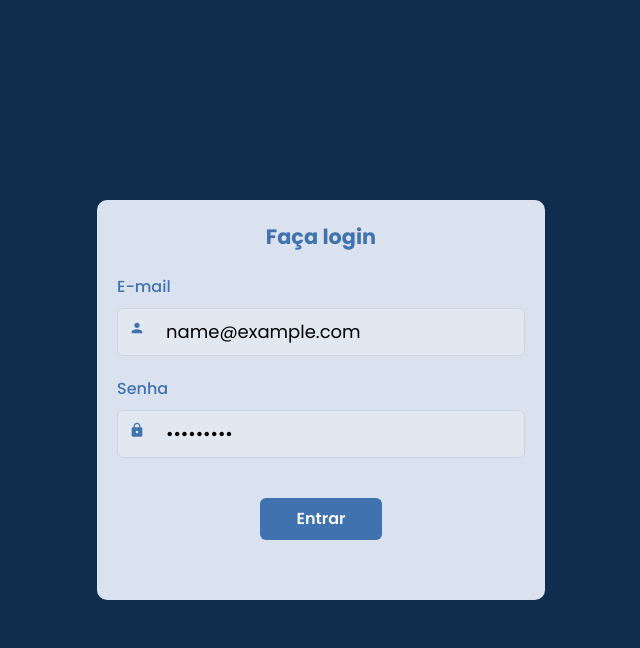
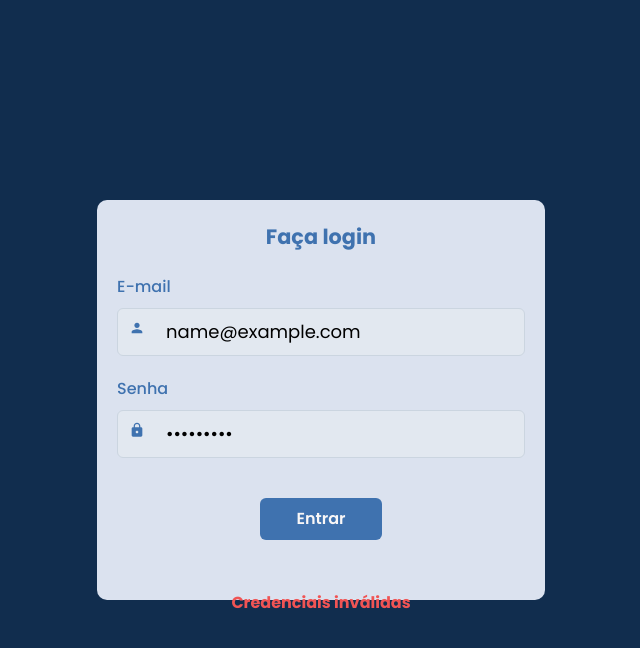
Before and after one commit to henriquedantass/hox-test-frontend, a React (Vite) app: page /login in a window 1280 px wide. Both pictures are taken after typing "name@example.com", "Sample123" into the empty fields and a click on the button "Entrar". Shown: the top 648 px of the page, without its empty margins (319-959 px from the left). Built offline with nearby package versions, Linux system fonts and the light colour scheme; no server answers.

Commit message:
[UPDATE] signIn error

```diff
--- a/src/pages/Login.tsx
+++ b/src/pages/Login.tsx
@@ -4,10 +4,10 @@ import { Button } from "../components/Button";
 import { Input } from "../components/Form/Input";
 import { yupResolver } from "@hookform/resolvers/yup";
 import { MdLock, MdPerson } from "react-icons/md";
-import { useNavigate } from "react-router-dom";
-import * as yup from "yup";
 import { useDispatch, useSelector } from "react-redux";
 import { signInRequest } from "../store/modules/user/actions";
+import { IState } from "../store";
+import * as yup from "yup";
 
 const signInFormSchema = yup.object().shape({
   email: yup.string().required("E-mail obrigatório"),
@@ -15,7 +15,9 @@ const signInFormSchema = yup.object().shape({
 });
 
 export function LoginPage() {
-  const navigate = useNavigate();
+  const errorOnLoggin = useSelector<IState, boolean>(
+    (state) => state.user.logginFailed
+  );
   const dispatch = useDispatch();
 
   const {
@@ -72,6 +74,11 @@ export function LoginPage() {
           <Button isLoading={isSubmitting} type="submit">
             Entrar
           </Button>
+          {errorOnLoggin && (
+            <Text mt="50px" fontWeight="bold" color="#F05454">
+              Credenciais inválidas
+            </Text>
+          )}
         </Flex>
       </Flex>
     </div>
--- a/src/store/modules/user/reducer.ts
+++ b/src/store/modules/user/reducer.ts
@@ -5,6 +5,7 @@ import { UserActions, UserProps } from "./types";
 const initialState = {
   data: {},
   isLoggedIn: false,
+  logginFailed: false,
 } as UserProps;
 
 const setDefaultsHeaders = (token: string) => {
@@ -22,6 +23,14 @@ const user: Reducer<UserProps> = (state = initialState, action) => {
       return {
         data: user,
         isLoggedIn: true,
+        logginFailed: false,
+      };
+    }
+
+    case UserActions.signInFailure: {
+      return {
+        ...state,
+        logginFailed: true,
       };
     }
 
@@ -31,6 +40,7 @@ const user: Reducer<UserProps> = (state = initialState, action) => {
       window.location.href = "http://localhost:5173/login";
 
       return {
+        ...state,
         data: undefined,
         isLoggedIn: false,
       };
--- a/src/store/modules/user/types.ts
+++ b/src/store/modules/user/types.ts
@@ -16,6 +16,7 @@ type User = {
 export interface UserProps {
   data?: User;
   isLoggedIn: boolean;
+  logginFailed: boolean;
 }
 
 export interface LoginCredentials {
```
